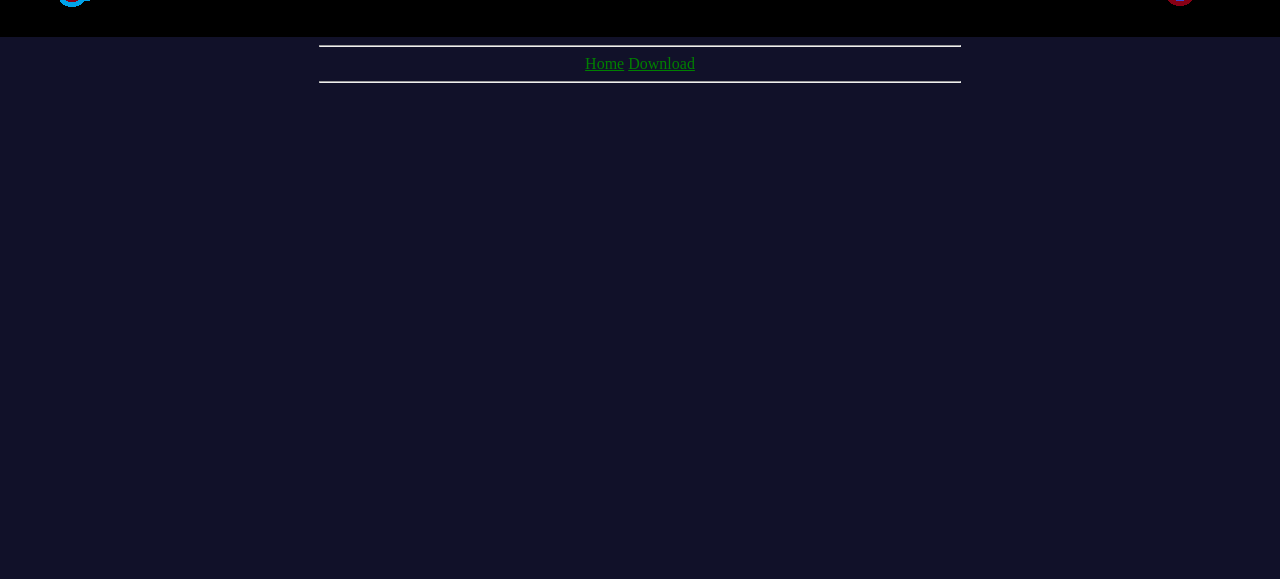
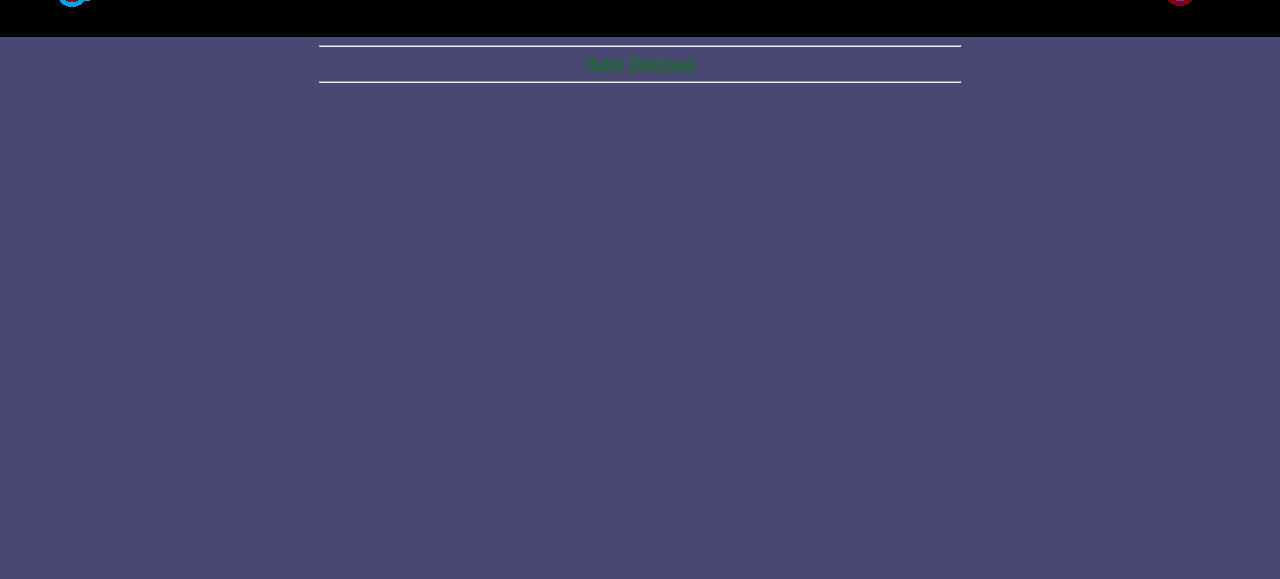
Before and after one commit to raojwi/mycodingpassion, a plain HTML site: page Home.html in a window 1280 px wide. Shown: the part 221-800 px from the top of the page. Drawn offline with Linux system fonts and the light colour scheme.

Commit message:
Update styles.css

```diff
--- a/styles.css
+++ b/styles.css
@@ -1,6 +1,6 @@
 body{
     margin: 0;
-    background-color: #111129;
+    background-color: #484872;
     text-align: left;
     text-size-adjust: auto;
 }
```
